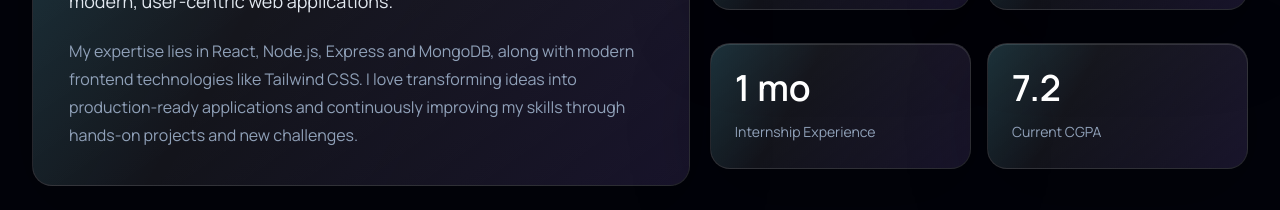
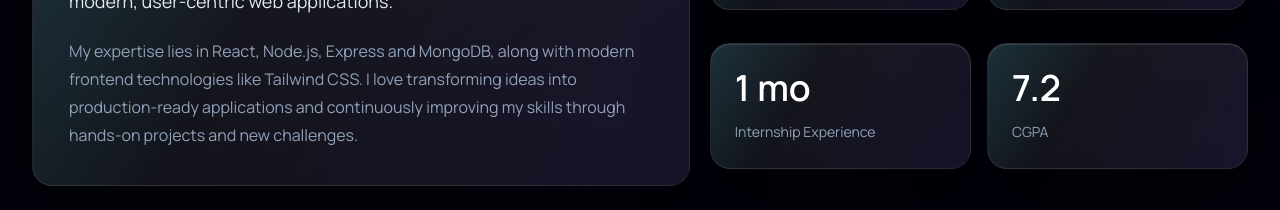
Before and after one commit to Prakhar422/Portfolio, a React (Vite) app in the folder Frontend/: page / in a window 1280 px wide. Shown: the part 1260-1470 px from the top of the page. Built offline with nearby package versions, Linux system fonts and the light colour scheme.

Commit message:
Final Commit

```diff
--- a/Frontend/src/data/portfolio.js
+++ b/Frontend/src/data/portfolio.js
@@ -30,7 +30,7 @@ export const stats = [
   { value: "10+", label: "Projects Completed" },
   { value: "10+", label: "Technologies Learned" },
   { value: "1 mo", label: "Internship Experience" },
-  { value: "7.2", label: "Current CGPA" },
+  { value: "7.2", label: "CGPA" },
 ];
 
 export const skills = [
```
